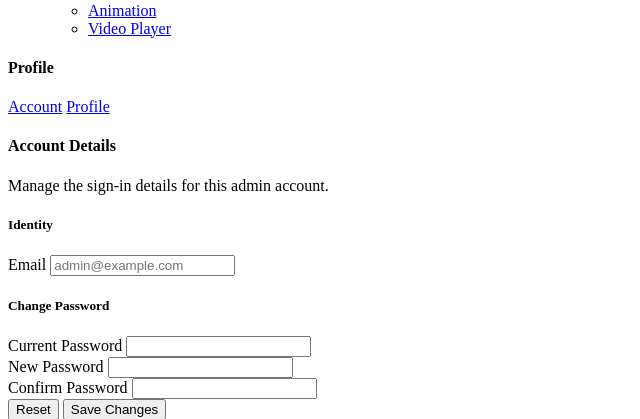
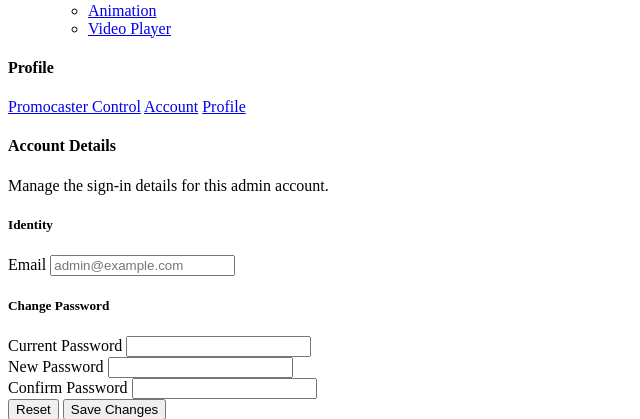
Before and after one commit to peternickol/promocaster-control, a Python web app: template backend/templates/admin/pages/apps-users-profile.html in a window 1280 px wide. Shown: the part 1958-2377 px from the top of the page, without its empty margins (0-640 px from the left). Run offline with Jinja, Linux system fonts and the light colour scheme; the template is opened without the code that fills it, so the values that code supplies are empty.

Commit message:
Fix profile page theming

```diff
--- a/backend/templates/admin/pages/apps-users-profile.html
+++ b/backend/templates/admin/pages/apps-users-profile.html
@@ -6,21 +6,18 @@
 {% endblock styles %}
 
 {% block content %}
-<div class="wrapper">
+<div class="wrapper promocaster-theme">
 {% set subtitle='Account' %}
 {% set title='Profile' %}
+{% set breadcrumbs=[
+    {'label': 'Promocaster Control', 'href': '/dashboard'},
+    {'label': 'Account', 'href': '/profile'}
+] %}
 {% include 'partials/topbar.html' %}
-
 {% include 'partials/sidenav.html' %}
-
-        <!-- Start Page Content here -->
 <div class="page-content">
 <main>
-
-                {% set subtitle='Account' %}
-{% set title='Profile' %}
 {% include 'partials/page-title.html' %}
-
 <div class="container-fluid">
 <div class="grid grid-cols-1 xl:grid-cols-3 gap-base">
 <div class="xl:col-span-2">
@@ -104,10 +101,8 @@
 </div>
 </div>
 </main>
-
 {% include 'partials/footer.html' %}
 </div>
-<!-- End Page content -->
 </div>
 {% include 'partials/footer-scripts.html' %}
 
```
Lines whose indentation alone changed are shown as unchanged.
